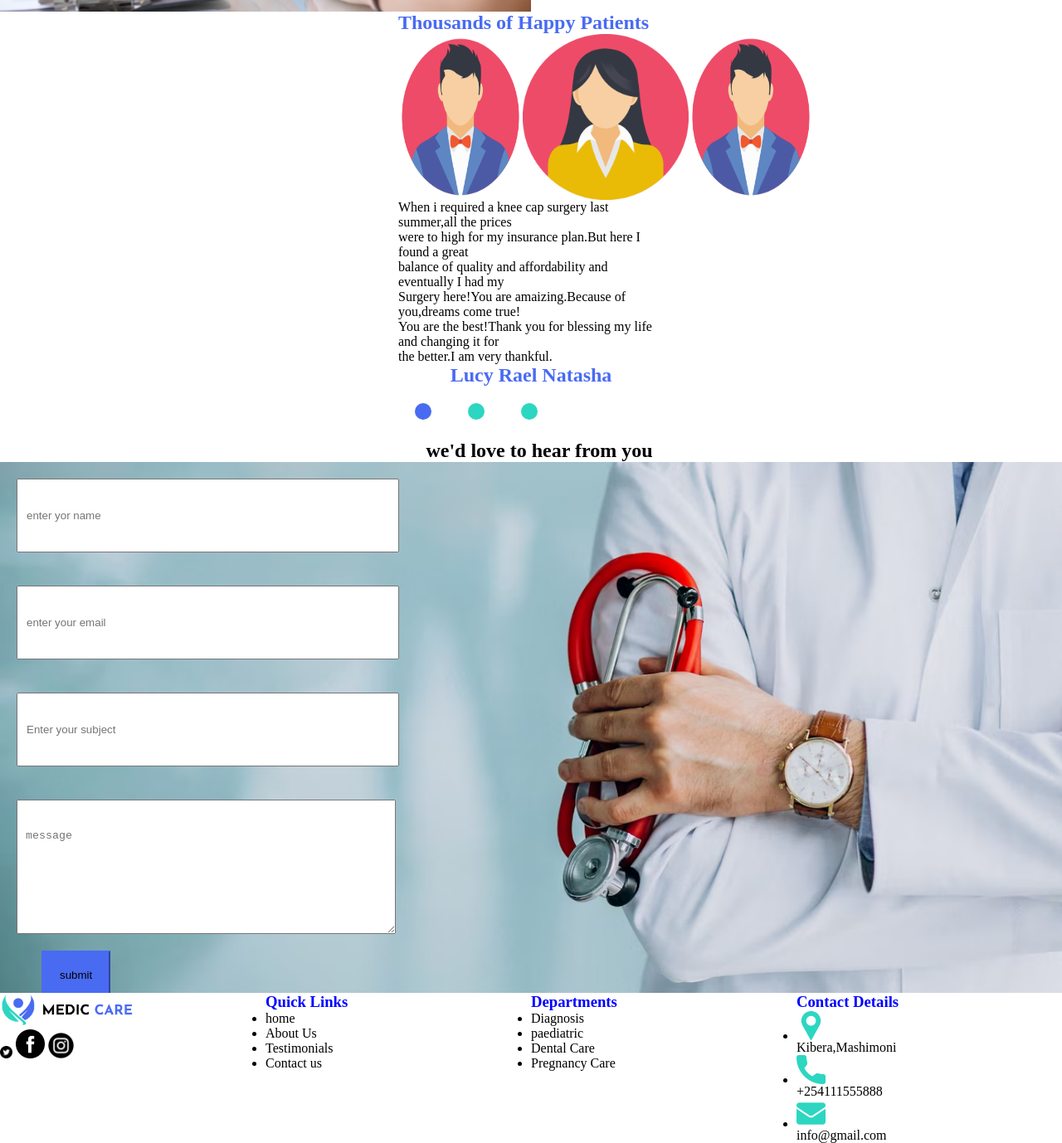
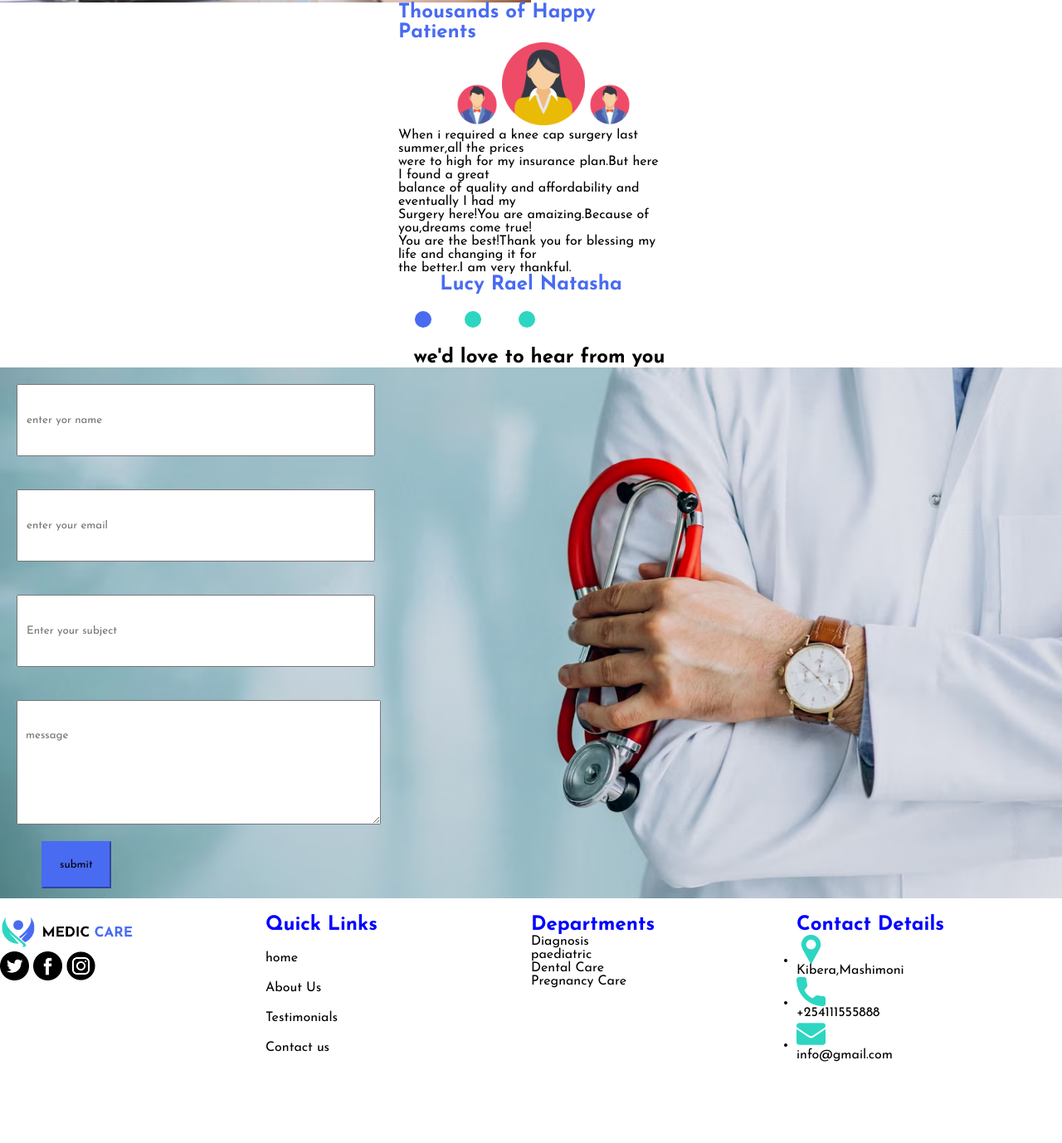
Before and after one commit to lumwachi25418/mediccare, a plain HTML site: page index.html in a window 1280 px wide. Shown: the part 1141-2519 px from the top of the page at 83% size. After the commit the page ends 2421 px from the top, so only its background shows below. Drawn offline with Linux system fonts and the light colour scheme.

Commit message:
.department li

```diff
--- a/css/style.css
+++ b/css/style.css
@@ -1,7 +1,10 @@
 *{
-    margin:0;
-    padding:0;
+    margin:0px;
+    padding:0px;
     box-sizing: border-box;
+
+  font-family: "Josefin Sans", sans-serif;
+
 }
 .clearfix{
     clear:both;
@@ -28,8 +31,9 @@
 }
 
 .quality{
-    margin-left: 500px;
-padding-top: 40px;
+    margin-left: 1080px;
+padding-top: 100px;
+
 }
 
 h1{
@@ -73,7 +77,7 @@ h1{
 .qualified{
     margin-top:50px;
 margin-left:50px;
-width:30%;
+width:25%;
 Box-shadow:0px 0px 5px darkgrey;
 }
 .qualified h2{
@@ -84,7 +88,7 @@ Box-shadow:0px 0px 5px darkgrey;
 margin-left: 50px;
 padding-left: 5px;
 padding-right: 5px;
-width: 30%;
+width: 25%;
 Box-shadow : 0px 0px  5px darkgrey;
 }
 .Emergency h2{
@@ -93,7 +97,7 @@ Box-shadow : 0px 0px  5px darkgrey;
 .service{
     margin-top: 50px;
     margin-left: 50px;
-    width:30%;
+    width:25%;
     Box-shadow : 0px 0px 5px darkgrey;
 
 }
@@ -134,25 +138,38 @@ padding-left: 10px;
 }
 .finaly{
     display:flex;
+    margin-top: 20px;
 }
 .roads{
     width:25%;
 }
 .quick{
     width:25%;
+
+}
+.quick li{
+    list-style-type: none;
+    margin-top: 20px;
 }
 .department{
     width:25%
 }
+.department li{
+    list-style-type: none;
+}
 .detail{
 width: 25%;
+}
+.detail{
+    list-style-type: none;
 }
 .happy{
     margin: 0 auto;
     width:25%
 }
 .profiles{
-    display:flex;
+    float: right;
+    margin-right: 40px;
 }
 .us{
     text-align:center;}
@@ -173,6 +190,8 @@ width: 25%;
 }
 .circle{
     margin-left: 10px;
+    margin: 0 auto;
+    width: fit-content;
 }
 .dot{
     height:20px;
@@ -180,9 +199,9 @@ width: 25%;
     border:5px solid #496bf2;
     border-radius: 50%;
     margin:20px;
-    display:inline-block;
+    float: left;
     position:relative;
-    background-color: #496bf2
+    background-color: #496bf2;
 }
 
 .dot2{
--- a/index.html
+++ b/index.html
@@ -4,6 +4,9 @@
     <meta charset="UTF-8">
     <meta name="viewport" content="width=device-width, initial-scale=1.0">
     <title>Document</title>
+    <link rel="preconnect" href="https://fonts.googleapis.com">
+<link rel="preconnect" href="https://fonts.gstatic.com" crossorigin>
+<link href="https://fonts.googleapis.com/css2?family=Josefin+Sans:ital,wght@0,100..700;1,100..700&display=swap" rel="stylesheet">
     <link href ="css/style.css" rel="stylesheet">
 </head>
 <body>
@@ -98,10 +101,13 @@
 <section class="happy">
 <h2><span class="us"><span> Thousands</span> of  Happy Patients</h2>
 <div class="profiles">
-<img src="images/male-profile.png" width="150">
-<img src="images/female-profile.png" width="200">
-<img src="images/male-profile.png" width="150">
+
+<img src="images/male-profile.png" width="50">
+<img src="images/female-profile.png" width="100">
+<img src="images/male-profile.png" width="50">
+
 </div>
+<div class="clearfix"></div>
 <p class="Noel">
 When i required a knee cap surgery last summer,all the prices<br>
 were to high for my insurance plan.But here I found a great<br>
@@ -116,6 +122,8 @@ the better.I am very thankful.
 <div class="dot"></div>
 <div class="dot2"></div>
 <div class="dot2"></div>
+</div>
+<div class="clearfix"></div>
 </section>
 
 
@@ -131,14 +139,14 @@ the better.I am very thankful.
 
 </section>
 </div>
-<section class="finaly">
+<footer class="finaly">
 <section class="roads">
   <div>
   <img src="images/logo.jpg" width="160">
   </div>
-<img src="images/twitter.png"width="15">
+<img src="images/twitter.png"width="35">
 <img src="images/facebook.png"width="35">
-<img src="images/instagram.png"width="31">
+<img src="images/instagram.png"width="35">
 
 </section>
 
@@ -176,7 +184,7 @@ the better.I am very thankful.
 </li>
 </ul>
 </section>
-</section>
+</footer>
 
 
 
```
